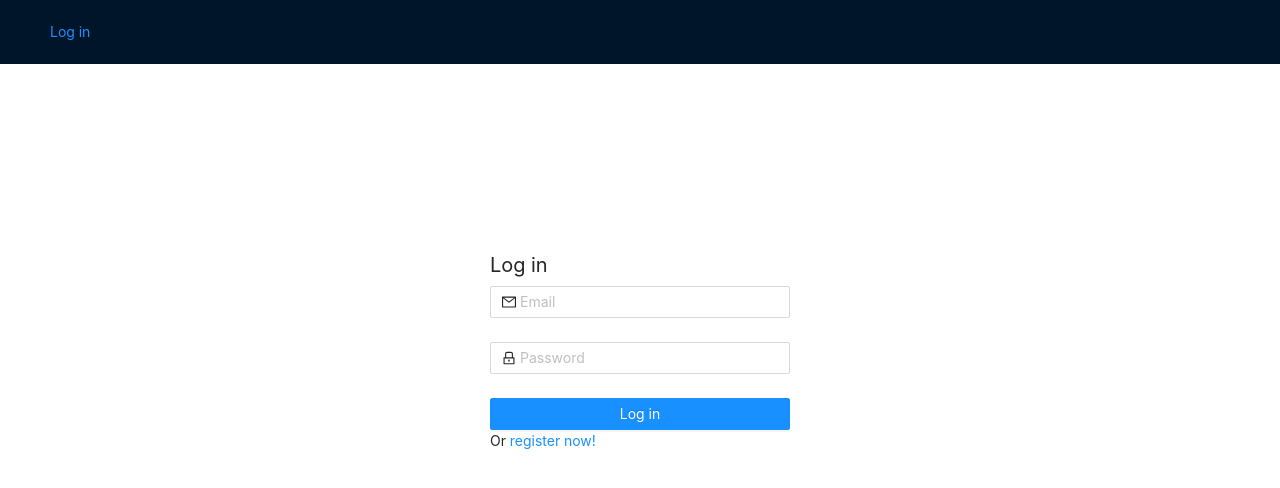
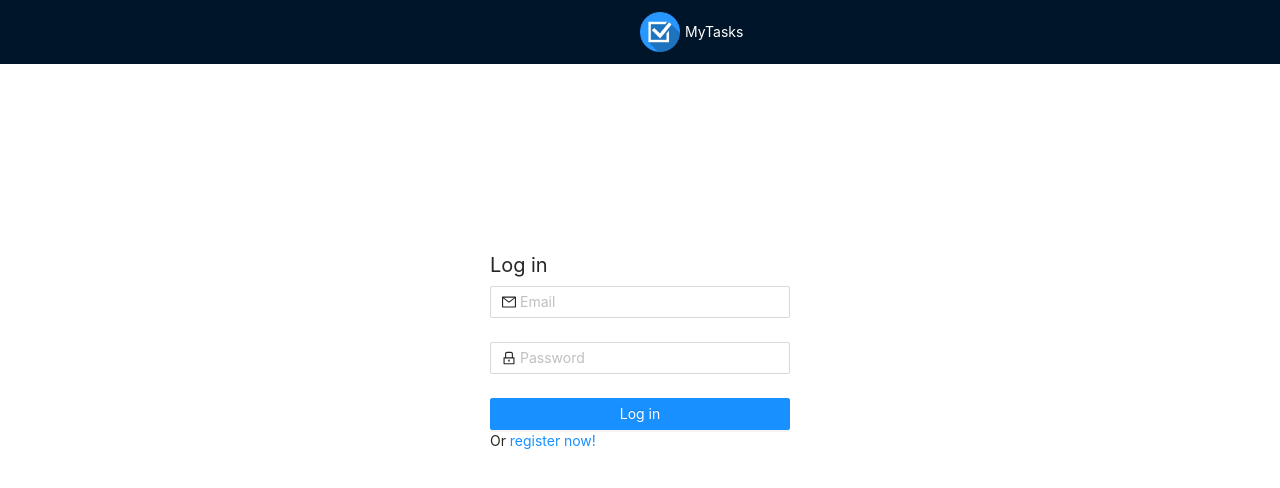
Before and after one commit to sshaporov/mytasks-frontend, a React (Create React App) app: page /login in a window 1280 px wide. Shown: the top 488 px of the page. Built offline with nearby package versions, Linux system fonts and the light colour scheme; no server answers.

Commit message:
refactorinf header component

```diff
--- a/src/App.css
+++ /dev/null
@@ -1,6 +0,0 @@
-.spin-align {
-  position: fixed;
-  top: 40%;
-  text-align: center;
-  width: 100%;
-}
--- a/src/App.tsx
+++ b/src/App.tsx
@@ -1,5 +1,5 @@
 import React, {useCallback, useEffect} from 'react'
-import {Route, Switch, Redirect, NavLink} from 'react-router-dom'
+import {Route, Switch, Redirect} from 'react-router-dom'
 import {MyTasks} from './components/MyTasks'
 import {LoginForm} from './components/login/LoginForm'
 import {Layout, Spin} from 'antd'
@@ -8,11 +8,12 @@ import {useDispatch, useSelector} from 'react-redux'
 import {AppStateType} from './bll/store'
 import {authMeTC, logoutAC} from './bll/auth-reducer'
 import {Page404} from './components/common/page404/Page404'
-import './App.css'
+import './app.css'
 import {RequestStatusType} from './bll/request-reducer'
-import { HeaderContent } from './components/headerContent/HeaderContent'
+import {HeaderContent} from './components/headerContent/HeaderContent'
 import {Settings} from './components/settings/Settings'
-import {DEV_VERSION} from './config';
+import {DEV_VERSION} from './config'
+import taskLogo from './img/tasks.png'
 
 const {Header, Content} = Layout
 
@@ -44,17 +45,14 @@ export const App = () => {
   return (
     <div>
       <Layout>
-
-        <Header>
-          {
-            isAuth
-              ? <HeaderContent logout={logout} />
-              : <NavLink to={'/login'}>Log in</NavLink>
-          }
+        <Header className='wrapperHeader-app'>
+          <div className='wrapperLogoBlock-app'>
+            <img src={taskLogo} className={'imgLogo-app'}/>
+            <div>MyTasks</div>
+          </div>
+          {isAuth && <HeaderContent logout={logout}/>}
         </Header>
-
         {requestStatus === 'loading' && <div className='spin-align'><Spin/></div>}
-
         <Content>
           <Switch>
             <Route exact path={'/'} render={() => <MyTasks/>}/>
--- /dev/null
+++ b/src/app.css
@@ -0,0 +1,22 @@
+.wrapperHeader-app {
+    display: flex;
+    justify-content: flex-end;
+    align-items: center;
+}
+.spin-align {
+    position: fixed;
+    top: 40%;
+    text-align: center;
+    width: 100%;
+}
+.wrapperLogoBlock-app {
+    width: 50%;
+    display: flex;
+    align-items: center;
+    color: white;
+}
+.imgLogo-app {
+    width: 40px;
+    height: 40px;
+    margin-right: 5px;
+}
--- a/src/components/headerContent/HeaderContent.css
+++ b/src/components/headerContent/HeaderContent.css
@@ -1,12 +1,12 @@
-.wrapper-headerContent {
+.dropdown-link {
+  padding-left: 5px;
+}
+.dropdownContent-wrapper{
+  width: 100%;
   display: flex;
+  justify-content: flex-end;
   align-items: center;
-  justify-content: flex-end;
 }
-.search-headerContent {
-  max-width: 40%;
-  margin-right: 40px;
+.ant-avatar:hover {
+  cursor: pointer;
 }
-.ant-dropdown-link {
-  margin-left: 5px;
-}
--- a/src/components/headerContent/HeaderContent.tsx
+++ b/src/components/headerContent/HeaderContent.tsx
@@ -2,7 +2,6 @@ import React, {ChangeEvent, useCallback, useState} from 'react'
 import {DEV_VERSION} from '../../config'
 import {Dropdown, Menu, Input, Avatar} from 'antd'
 import {LogoutOutlined, ProfileOutlined, UserOutlined, SettingOutlined} from '@ant-design/icons'
-import {DownOutlined} from '@ant-design/icons'
 import {useDispatch, useSelector} from 'react-redux'
 import {AppStateType} from '../../bll/store'
 import {NavLink} from 'react-router-dom'
@@ -56,7 +55,7 @@ export const HeaderContent: React.FC<HeaderContentType> = React.memo((
   )
 
   return (
-    <div className={'wrapper-headerContent'}>
+    <>
       <Search
         placeholder="input card title"
         onSearch={onSearch}
@@ -65,20 +64,21 @@ export const HeaderContent: React.FC<HeaderContentType> = React.memo((
         className={'search-headerContent'}
         onChange={onChangeSearchInput}
       />
-      <Dropdown overlay={menu} trigger={['click']}>
+      <Dropdown overlay={menu} trigger={['click']} >
+        <div className={'dropdownContent-wrapper'}>
+          <Avatar icon={<UserOutlined/>}/>
           <div>
-          <Avatar icon={<UserOutlined/>}/>
-          <a className="ant-dropdown-link" href='!#'>
+            <a className='dropdown-link' href='!#'>
               {
                 !userName
                   ? userEmail
                   : userName
               }
-            <DownOutlined/>
             </a>
           </div>
+        </div>
       </Dropdown>
-    </div>
+    </>
 
   )
 })
```
Also changed, not shown: src/img/tasks.png (added). Lines whose indentation alone changed are shown as unchanged.
